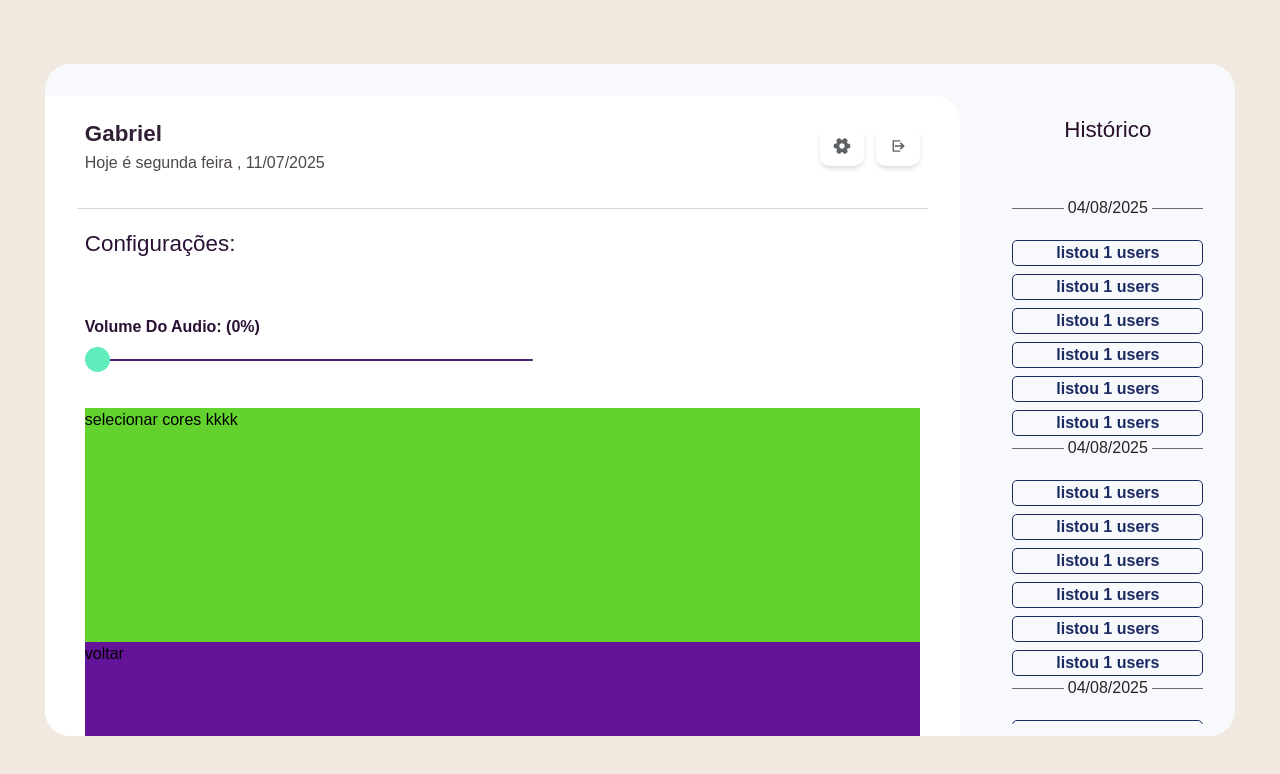
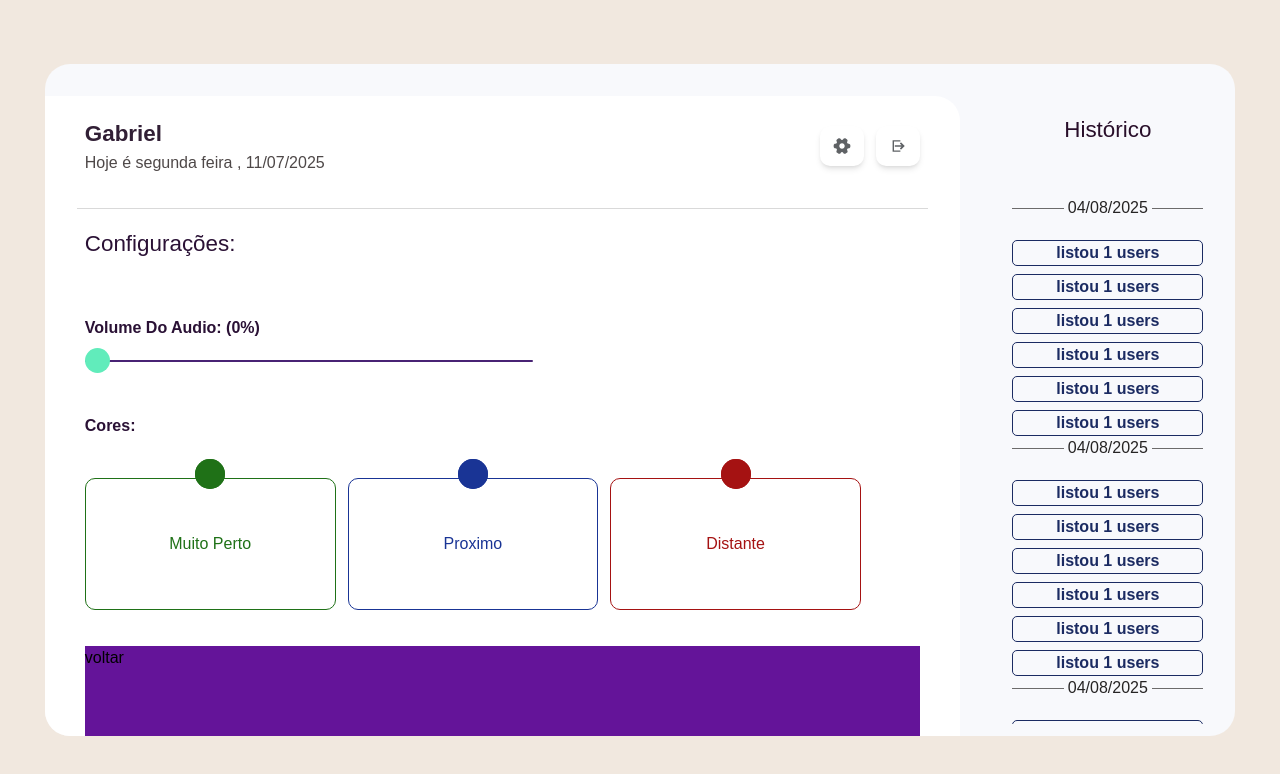
Before and after one commit to brownzini/gdwho, a Next.js app: page / in a window 1280 px wide. Shown: the top 774 px of the page. Built offline with nearby package versions, Linux system fonts and the light colour scheme.

Commit message:
[Feature]: Finish configuration screen

```diff
--- a/src/app/globals.css
+++ b/src/app/globals.css
@@ -9,3 +9,22 @@ body {
   -ms-overflow-style: none;
   scrollbar-width: none;
 }
+
+input[type="color"] {
+  -webkit-appearance: none;
+  appearance: none;
+  border: none;
+  outline: none;
+  box-shadow: none;
+  border-radius: 50%;
+  cursor: pointer;
+  padding: 0;
+}
+
+input[type="color"]::-webkit-color-swatch-wrapper {
+  padding: 0;
+}
+
+input[type="color"]::-webkit-color-swatch {
+  border: none;
+}
--- a/src/components/Slider/index.tsx
+++ b/src/components/Slider/index.tsx
@@ -3,11 +3,11 @@ import { Dispatch, SetStateAction } from "react";
 interface Props {
   value: number;
   setValue: Dispatch<SetStateAction<number>>;
-  label:string;
+  label: string;
   inline?: string;
   labelColor?: string;
   sliderColor?: string;
-  disabled?:boolean;
+  disabled?: boolean;
 }
 export default function Slider({
   value,
@@ -16,41 +16,21 @@ export default function Slider({
   label,
   labelColor = "#2A1135",
   sliderColor = "#61ECBB",
-  disabled=false,
+  disabled = false,
 }: Props) {
-
   const sliderStyles = {
     container: `
             w-full max-w-md
             flex ${inline} justify-center items-start gap-5
     `,
     label: `text-[${labelColor}] font-black font-["Roboto"]`,
-    input:`w-full h-[2px] bg-[#482374] rounded-lg appearance-none cursor-pointer`,
-    sliderWK: `
-            input[type='range']::-webkit-slider-thumb {
-                -webkit-appearance: none;
-                appearance: none;
-                height: 25px;
-                width: 25px;
-                border-radius: 9999px;
-                background: ${sliderColor};
-                cursor: pointer;
-                margin-top: 0px;
-            }
-    `,
-    sliderMZ: `
-            input[type='range']::-moz-range-thumb {
-              height: 25px;
-              width: 25px;
-              border-radius: 9999px;
-              background: ${sliderColor};
-              cursor: pointer;
-            }
-    `,
+    input: `w-full h-[2px] bg-[#482374] rounded-lg appearance-none cursor-pointer`,
   };
   return (
     <div className={sliderStyles["container"]}>
-      <p className={sliderStyles["label"]}>{label} ({value}%)</p>
+      <p className={sliderStyles["label"]}>
+        {label} ({value}%)
+      </p>
       <input
         type="range"
         min="0"
@@ -64,7 +44,27 @@ export default function Slider({
         }}
         disabled={disabled}
       />
-      <style> {sliderStyles["sliderWK"]+sliderStyles["sliderMZ"]}
+      <style>
+        {`
+            input[type='range']::-webkit-slider-thumb {
+                -webkit-appearance: none;
+                appearance: none;
+                height: 25px;
+                width: 25px;
+                border-radius: 9999px;
+                background: ${sliderColor};
+                cursor: pointer;
+                margin-top: 0px;
+            }
+
+            input[type='range']::-moz-range-thumb {
+              height: 25px;
+              width: 25px;
+              border-radius: 9999px;
+              background: ${sliderColor};
+              cursor: pointer;
+            }
+    `}
       </style>
     </div>
   );
--- a/src/features/Configuration/SelectColors/index.tsx
+++ b/src/features/Configuration/SelectColors/index.tsx
@@ -1,9 +1,62 @@
+"use client";
+
+import { CardColorsType } from "@/types/CardColors";
+import { useState } from "react";
+
+import Card from "@/shared/Card";
+import selectColorsStyles from "./styles";
 
 export default function SelectColors() {
+  const [colors, setColors] = useState<CardColorsType>({
+    correct: "#1F7117",
+    nearby: "#193495",
+    distant: "#A51212",
+  });
 
-    return (
-        <div className="bg-[#63d22f] w-full h-[50%]">
-            <h2>selecionar cores kkkk</h2>
-        </div>
-    )
+  const updateColor = (key: string, value: string) => {
+    setColors((prevColors) => ({
+      ...prevColors,
+      [key]: value,
+    }));
+  };
+
+  return (
+    <div
+      data-name="select-colors-container"
+      className={selectColorsStyles["container"]}
+    >
+      <h2
+        data-name="label-select-colors"
+        className={selectColorsStyles["label"]}
+      >
+        Cores:
+      </h2>
+      <div
+        data-name="cards-list-area"
+        className={selectColorsStyles["cardListArea"]}
+      >
+        <Card
+          editMode
+          type="correct"
+          color={colors.correct}
+          updateColor={updateColor}
+          description="Muito Perto"
+        />
+        <Card
+          editMode
+          type="nearby"
+          description="Proximo"
+          color={colors.nearby}
+          updateColor={updateColor}
+        />
+        <Card
+          editMode
+          type="distant"
+          description="Distante"
+          color={colors.distant}
+          updateColor={updateColor}
+        />
+      </div>
+    </div>
+  );
 }
--- a/src/features/Configuration/SelectColors/styles.ts
+++ b/src/features/Configuration/SelectColors/styles.ts
@@ -0,0 +1,13 @@
+const selectColorsStyles = {
+    container:`
+        w-full h-[50%]
+        flex flex-col justify-start items-start gap-3
+    `,
+    label:`text-[#2A1135] font-black font-["Roboto"]`,
+    cardListArea:`
+        w-full h-full
+        flex justify-start items-center gap-3
+    `,
+};
+
+export default selectColorsStyles;
--- a/src/features/Configuration/Sound/index.tsx
+++ b/src/features/Configuration/Sound/index.tsx
@@ -5,7 +5,10 @@ import soundStyles from "./styles";
 export default function Sound() {
   const [volume, setVolume] = useState<number>(0);
   return (
-    <div className={soundStyles["container"]}>
+    <div
+      data-name="sound-container"
+      className={soundStyles["container"]}
+    >
       <Slider
         value={volume}
         setValue={setVolume}
--- a/src/screens/ConfigurationScreen/index.tsx
+++ b/src/screens/ConfigurationScreen/index.tsx
@@ -19,12 +19,12 @@ export default function ConfigurationScreen() {
         todayTitle="Hoje é segunda feira , 11/07/2025"
       />
       <div className="w-[93%] h-[1px] bg-[#D9D9D9]" />
-      <div className="w-[100%] h-[100%] flex flex-col justify-center items-start">
+      <div className="w-[100%] h-[100%] flex flex-col justify-center items-start gap-1">
         <ScreenTitle title="Configurações:" />
         <div
           className={`
           w-[100%] h-[100%]
-          flex flex-col justify-center items-center
+          flex flex-col justify-center items-center gap-2
           pl-10 pr-10
         `}
         >
--- /dev/null
+++ b/src/shared/Card/index.tsx
@@ -0,0 +1,58 @@
+"use client";
+
+import cardStyles from "./styles";
+
+interface Props {
+  type: string;
+  color: string;
+  editMode: boolean;
+  description:string;
+  updateColor?: (key: string, value: string) => void;
+}
+
+export default function Card({
+  type = "correct",
+  editMode,
+  color,
+  description,
+  updateColor,
+}: Props) {
+
+  const backgroundColor = color;
+  const border = "1px solid "+color;
+
+  return (
+    <div
+      data-name="card-container"
+      className={cardStyles["container"]}
+    >
+      <div
+        data-name="color-pick-area"
+        className={cardStyles["colorPickArea"]}
+        style={{ backgroundColor }}
+      >
+        {editMode && (
+          <input
+            type="color"
+            value={color}
+            className="w-full h-full"
+            onChange={(e) => updateColor && updateColor(type, e.target.value)}
+          />
+        )}
+      </div>
+      <div
+        data-name="card-body-area"
+        className={cardStyles["cardBodyArea"]}
+        style={{ border }}
+      >
+        <h3
+          data-name="card-description"
+          className={cardStyles["cardDescription"]}
+          style={{ color }}
+        >
+          {description}
+        </h3>
+      </div>
+    </div>
+  );
+}
--- /dev/null
+++ b/src/shared/Card/styles.ts
@@ -0,0 +1,22 @@
+const cardStyles = {
+    container: `
+          relative
+          w-[30%] h-[100%]
+          flex justify-center items-center
+    `,
+    colorPickArea: `
+          absolute top-[8.4%] sm:top-[5%]
+          rounded-[200px]
+          w-[14%] h-[25%] min-w-[20px] max-h-[20px] sm:min-w-[30px] sm:max-h-[30px] md:max-w-[10px]
+          flex justify-center items-center
+    `,
+    cardBodyArea: `
+          select-none
+          w-full h-[70%] max-w-[320px] max-h-[160px]
+          flex justify-center items-center
+          rounded-[10px]
+    `,
+    cardDescription: `font-light font-["Inter"] text-[0.84rem] sm:text-[1rem] text-center`,
+};
+
+export default cardStyles;
--- /dev/null
+++ b/src/types/CardColors.ts
@@ -0,0 +1,5 @@
+export type CardColorsType = {
+    correct:string;
+    nearby:string;
+    distant:string;
+}
```
